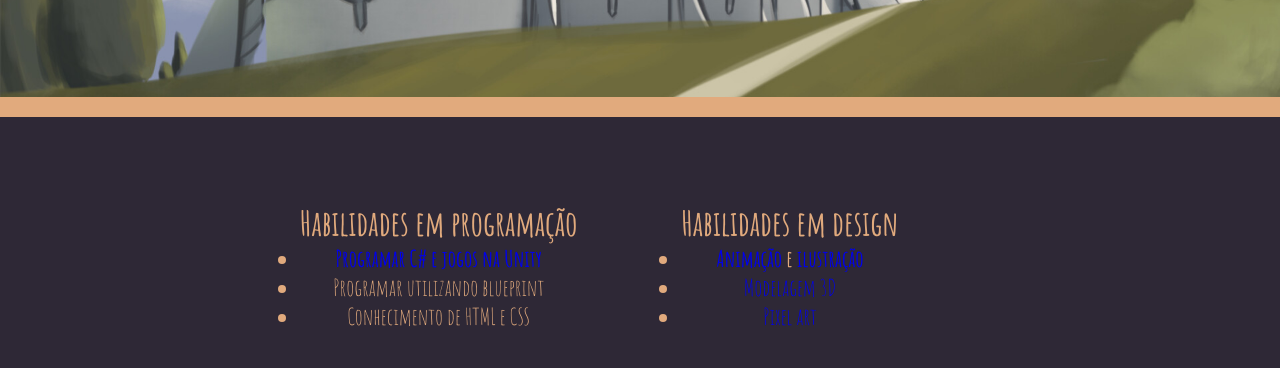
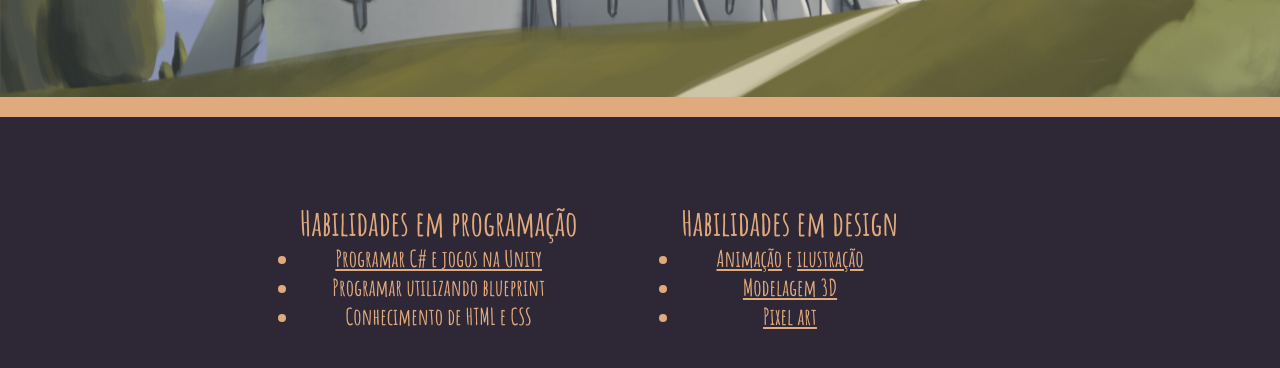
Before and after one commit to LucasVaranda/LucasVaranda.github.io, a plain HTML site: page index.html in a window 1280 px wide. Shown: the part 514-882 px from the top of the page. Drawn offline with Linux system fonts and the light colour scheme; a web font is replaced by a local one.

Commit message:
links das listas arrumados cor e tamanho

```diff
--- a/index.html
+++ b/index.html
@@ -36,8 +36,8 @@
             <ul>
                 <li><a href=" https://www.artstation.com/artwork/NxGoKg" target="_blank" class="lesslink"><strong>Programar C# e jogos na
                             Unity</strong></a></li>
-                <li>Programar utilizando blueprint</li>
-                <li>Conhecimento de HTML e CSS</li>
+                <li class="lesslink">Programar utilizando blueprint</li>
+                <li class="lesslink">Conhecimento de HTML e CSS</li>
             </ul>
 
 
--- a/style.css
+++ b/style.css
@@ -53,5 +53,6 @@ body {
     margin: 25px 250px;
 }
 .lesslink {
-    text-decoration: none;
+    color: #E1AA7D;
+    font-weight: 900;
 }
```
